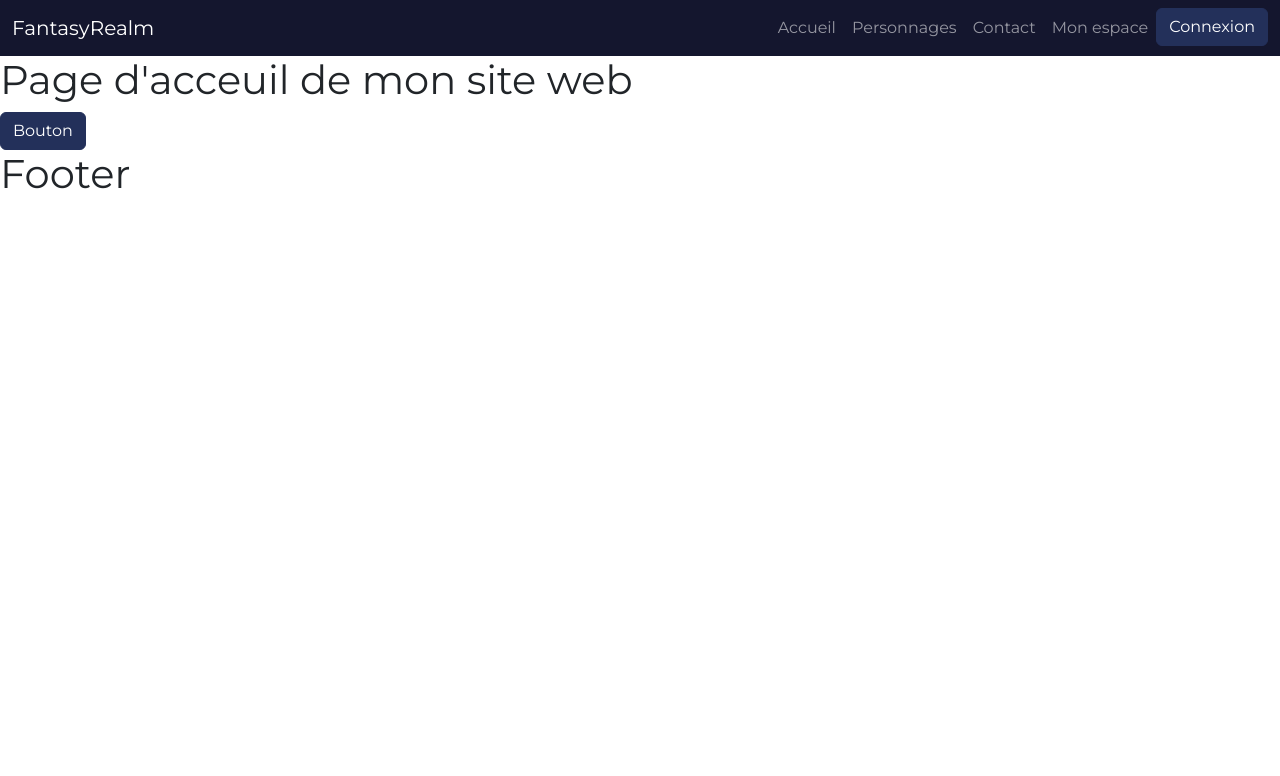
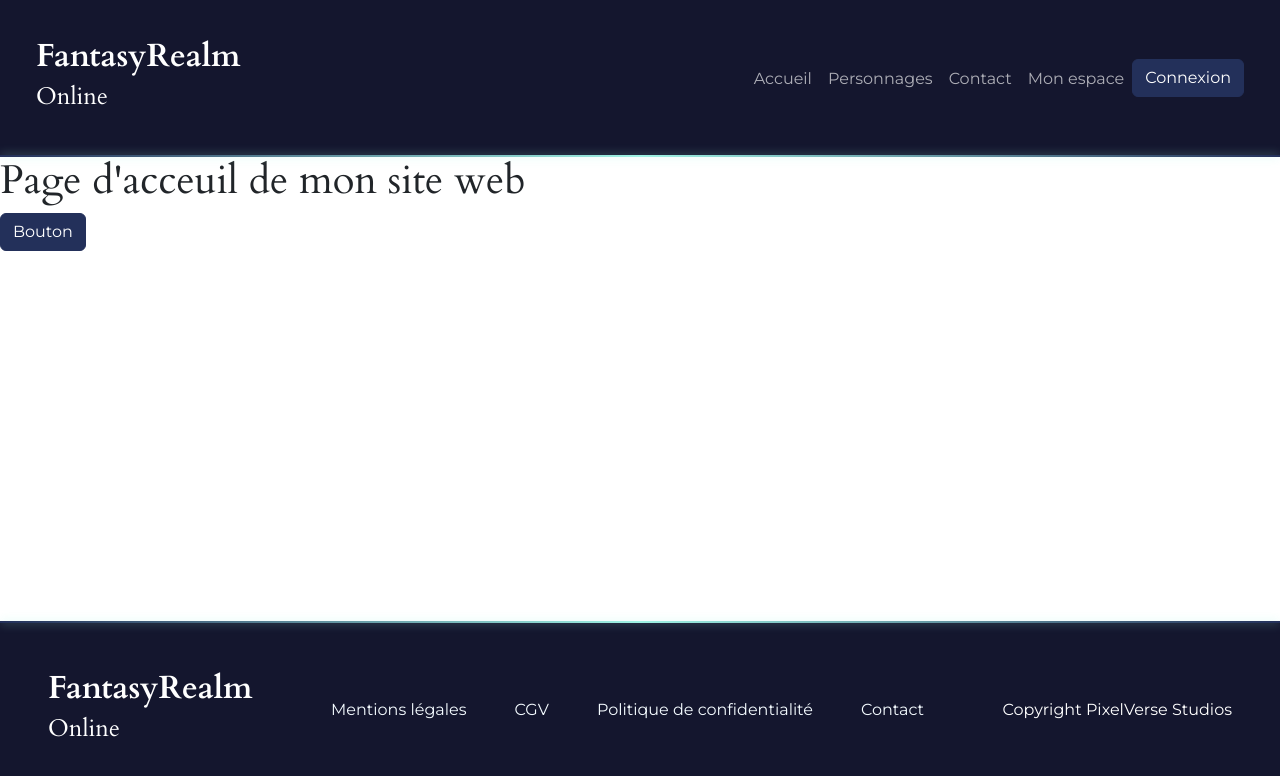
Before and after one commit to benkamla26-netizen/FantasyRealm_Online, a website with bundled scripts: page index.html in a window 1280 px wide. Built offline with nearby package versions, Linux system fonts and the light colour scheme; files whose address does not match are found by name.

Commit message:
Add Footer

```diff
--- a/index.html
+++ b/index.html
@@ -11,29 +11,31 @@
 
     <title>Document</title>
 </head>
-<body>
+<body class="d-flex flex-column min-vh-100">
 
-    <header>
-    <nav class="navbar navbar-expand-lg bg-dark" data-bs-theme="dark">
+    <header class="py-4 bg-dark" data-bs-theme="dark">
+        <nav class="navbar navbar-expand-lg px-4" aria-label="Main navigation">
             <div class="container-fluid">
-            <a class="navbar-brand" href="/" onclick="route(event)">FantasyRealm</a>
+                <a class="navbar-brand" href="/" onclick="route(event)">
+                    <span class="d-block h2 fw-bold">FantasyRealm</span>
+                    <span class="d-block h4">Online</span>
+                </a>
                 <button class="navbar-toggler" type="button" data-bs-toggle="collapse" data-bs-target="#navbarSupportedContent" aria-controls="navbarSupportedContent" aria-expanded="false" aria-label="Toggle navigation">
                     <span class="navbar-toggler-icon"></span>
                 </button>
-
                 <div class="collapse navbar-collapse" id="navbarSupportedContent">
                     <ul class="navbar-nav ms-auto mb-2 mb-lg-0">
                         <li class="nav-item">
                             <a class="nav-link" href="/" onclick="route(event)">Accueil</a>
                         </li>
                         <li class="nav-item">
-                        <a class="nav-link" href="#">Personnages</a>
+                            <a class="nav-link" href="#" onclick="route(event)">Personnages</a>
                         </li>
                         <li class="nav-item">
                             <a class="nav-link" href="#">Contact</a>
                         </li>
                         <li class="nav-item">
-                        <a class="nav-link" href="#">Mon espace</a>
+                            <a class="nav-link" href="#" onclick="route(event)">Mon espace</a>
                         </li>
                         <li class="nav-item">
                             <a class="btn btn-primary" href="#" onclick="route(event)">Connexion</a>
@@ -48,9 +50,32 @@
 
     </main>
 
-    <footer>
-        <h1>Footer</h1>
-
+    <footer class="bg-dark text-white text-center p-5 d-flex flex-lg-row flex-column justify-content-between align-items-center gap-3 mt-auto" data-bs-theme="dark">
+        <div class="text-start">
+            <a class="nav-link" href="/" onclick="route(event)">
+                <span class="d-block h2 fw-bold">FantasyRealm</span>
+                <span class="d-block h4">Online</span>
+            </a>
+         </div>
+        <nav aria-label="Footer navigation">
+            <ul class="nav flex-column flex-lg-row gap-3">
+                <li class="nav-item">
+                    <a class="nav-link" href="#" onclick="route(event)">Mentions légales</a>
+                </li>
+                <li class="nav-item">
+                    <a class="nav-link" href="#" onclick="route(event)">CGV</a>
+                </li>
+                <li class="nav-item">
+                    <a class="nav-link" href="#" onclick="route(event)">Politique de confidentialité</a>
+                </li>
+                <li class="nav-item">
+                    <a class="nav-link" href="#" onclick="route(event)">Contact</a>
+                </li>
+            </ul>
+        </nav>
+        <div>
+            <p class="mb-0">Copyright PixelVerse Studios</p>
+        </div>
     </footer>
 
     <script type="module" src="/Router/router.js"></script>
--- a/scss/_custom.scss
+++ b/scss/_custom.scss
@@ -4,8 +4,9 @@ $secondary: #9FF3E4;
 $dark: #14162E;
 $light: #F4FBFF;
 $muted: #68738C;
-$link: #68738C;
+$link: #F4FBFF;
 $font-family-sans-serif: "Montserrat", sans-serif !default;
 $font-family-serif:"Cardo", serif !default;
+$headings-font-family: $font-family-serif;
 
 @import '../node_modules/bootstrap/scss/bootstrap';
--- a/scss/main.scss
+++ b/scss/main.scss
@@ -1,2 +1,36 @@
 @import url("/node_modules/bootstrap-icons/font/bootstrap-icons.css");
 @import 'custom';
+
+
+header {
+    position: relative;
+
+    &::after {
+        content: "";
+        position: absolute;
+        left: 0;
+        bottom: 0;
+        width: 100%;
+        height: 2px;
+        background: linear-gradient(90deg, $primary, $secondary, $primary);
+        box-shadow: 0 0 10px rgba($secondary, 0.6);
+    }
+}
+
+[data-bs-theme=dark] {
+    --bs-link-color: #{$light};
+}
+footer {
+    position: relative;
+
+    &::after {
+        content: "";
+        position: absolute;
+        left: 0;
+        top: 0;
+        width: 100%;
+        height: 2px;
+        background: linear-gradient(90deg, $primary, $secondary, $primary);
+        box-shadow: 0 0 10px rgba($secondary, 0.6);
+    }
+}
```
Also changed, not shown: scss/main.css. Lines whose indentation alone changed are shown as unchanged.
